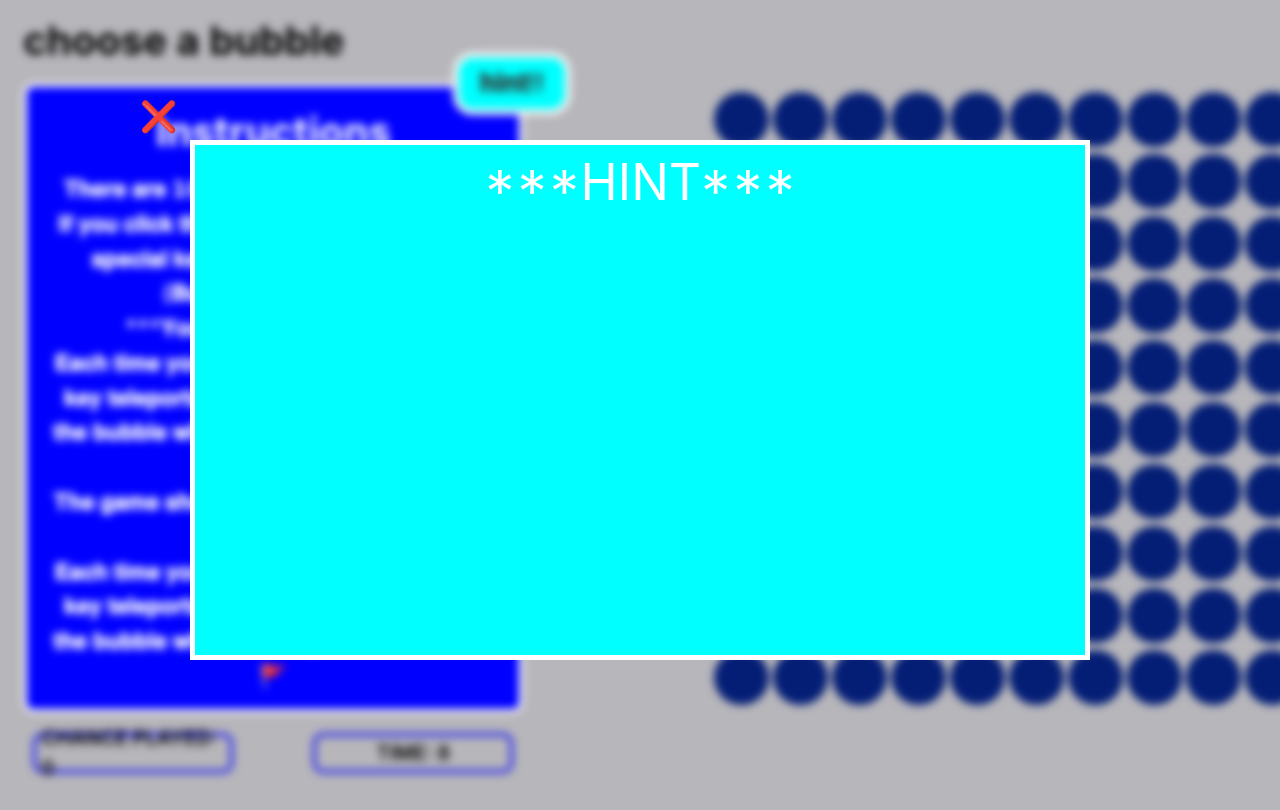
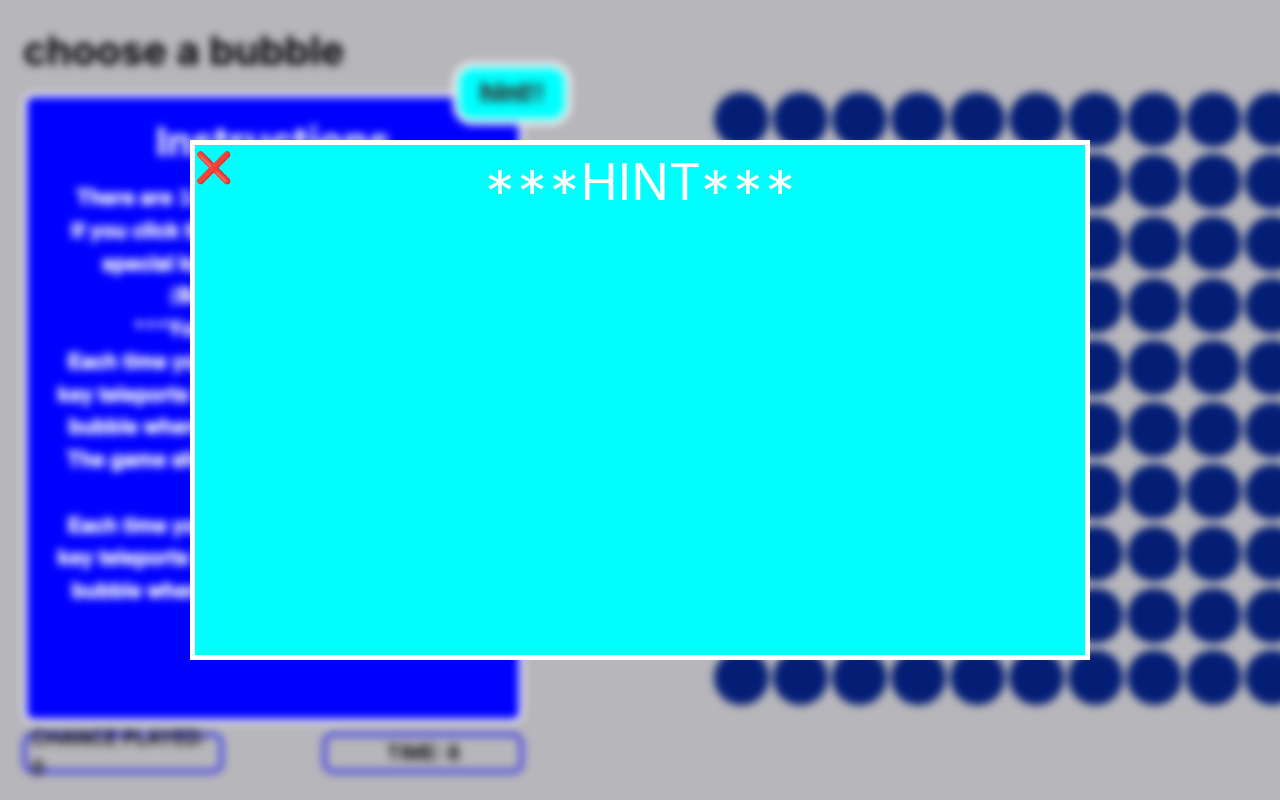
Before and after one commit to 13mahidevli/treasure-hunt, a React (Create React App) app: page / in a window 1280 px wide. Both pictures are taken after a click on the button "𝐡𝐢𝐧𝐭!!". Shown: the top 810 px of the page. Built offline with nearby package versions, Linux system fonts and the light colour scheme.

Commit message:
final changes

```diff
--- a/src/App.css
+++ b/src/App.css
@@ -1,5 +1,4 @@
 body{
-  background-color: rgb(226, 252, 243);
   display: flex;
   justify-content: center;
   align-items: center;
@@ -28,7 +27,8 @@ body{
   display: flex;
   justify-content: center;
   align-items: center;
-  height: 820px;
+  height: 100vh;
+  padding: 30px 0;
   justify-content: space-evenly;
   position: relative;
 }
@@ -37,7 +37,7 @@ body{
   background-color: blue;
   width: 500px;
   height: 630px;
-  font-size: 22.3px;
+  font-size: 21px;
   padding: 24px;
   border-radius: 10px;
   text-align: center;
@@ -66,7 +66,6 @@ body{
 .boxes{
   display: flex;
   justify-content: space-between;
-  margin: 10px;
   text-transform: uppercase;
 }
 h1{
@@ -96,8 +95,8 @@ h1{
 }
 .remove-hintbox{
   position: absolute;
-  top: 104px;
+  top: 0;
   cursor: pointer;
   font-size: 30px;
-  left: 350px;
+  left: 0px;
 }
--- a/src/App.js
+++ b/src/App.js
@@ -165,19 +165,18 @@ export default function App() {
         ))}
       </div>
       <div style={{ display: display }} className="hint-given">
+        <div
+          style={{ display: display }}
+          onClick={remove}
+          className="remove-hintbox"
+        >
+          ❌
+        </div>
         ***HINT***
-      </div>
-      <div
-        style={{ display: display }}
-        onClick={remove}
-        className="remove-hintbox"
-      >
-        ❌
       </div>
     </div>
   );
 }
-
 
 // import React, { useState, useEffect } from "react";
 // import "./App.css";
```
